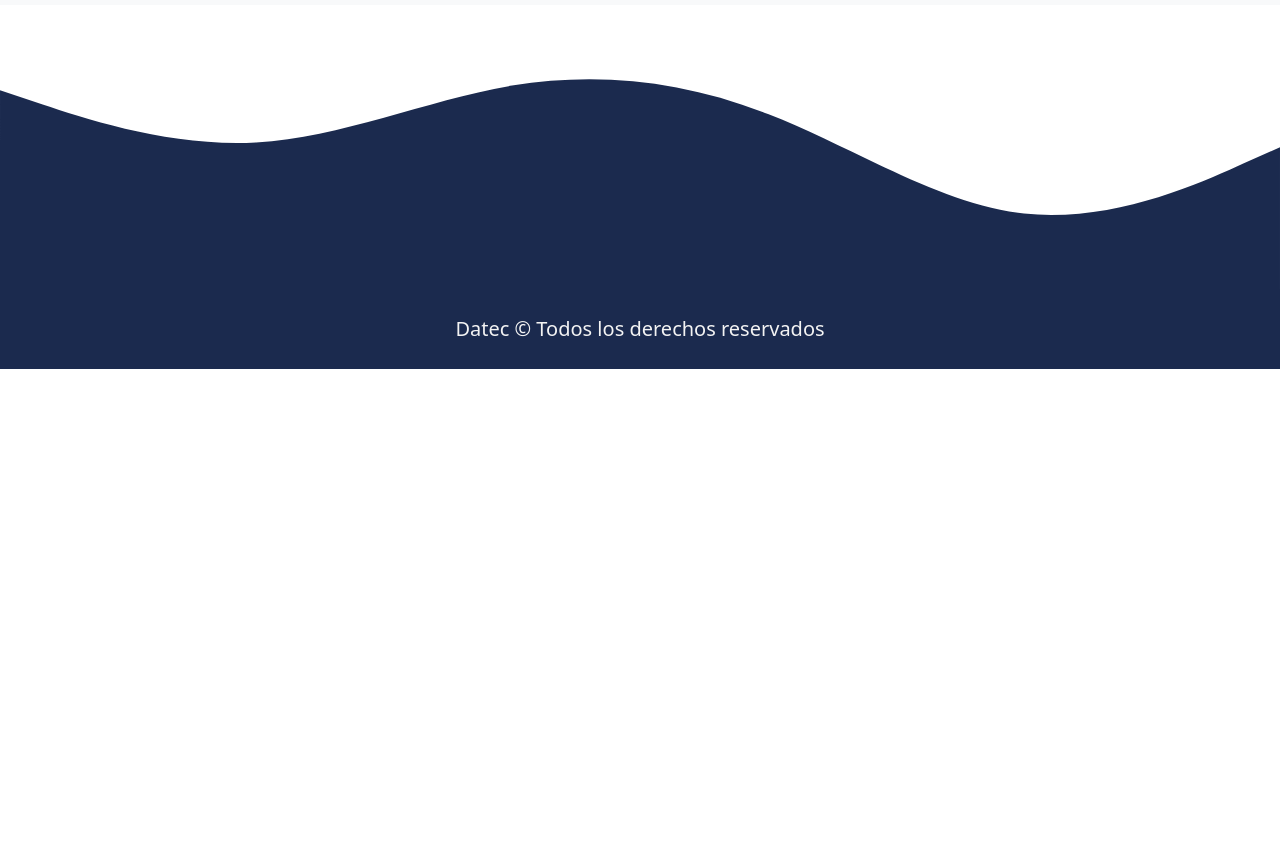
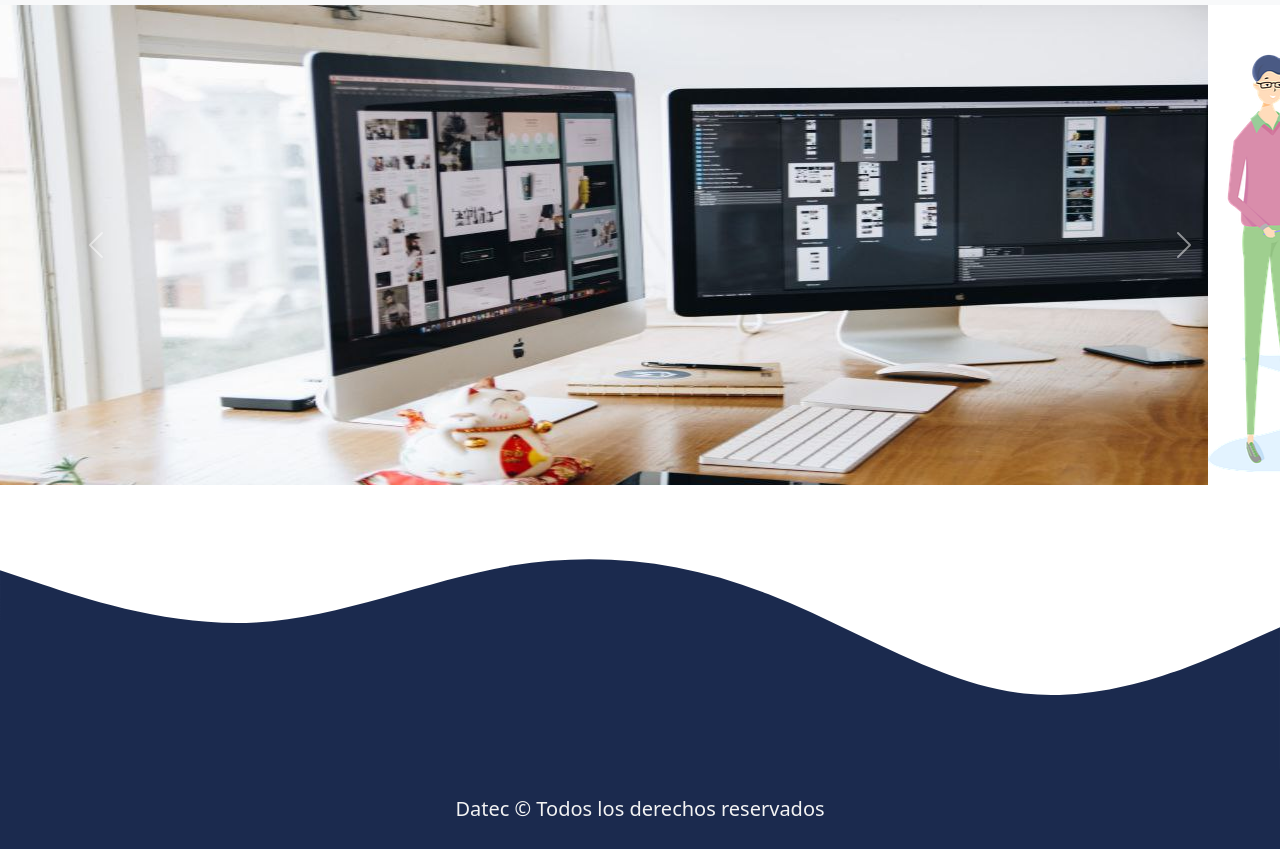
Before and after one commit to LeoNardoz333/Datec, a plain HTML site: page index.html in a window 1280 px wide. Shown: the part 91-940 px from the top of the page. Before the commit the page ends 800 px from the top, so only its background shows below. Drawn offline with nearby package versions, Linux system fonts and the light colour scheme.

Commit message:
Se agregó carrusel

```diff
--- a/css/style.css
+++ b/css/style.css
@@ -6,3 +6,7 @@ footer p{
     color: #f3f3f3;
     text-align: center;
 }
+
+.carousel-inner{
+    max-height: 30rem;
+}
--- a/index.html
+++ b/index.html
@@ -39,6 +39,26 @@
           </div>
         </div>
       </nav>
+      <!-- Carrusel -->
+      <div id="carouselExampleAutoplaying" class="carousel slide" data-bs-ride="carousel">
+        <div class="carousel-inner">
+          <div class="carousel-item active data-bs-interval=1000">
+            <img src="./img/slide2.jpg" class="d-block img-fluit" alt="...">
+          </div>
+          <div class="carousel-item data-bs-interval=1000">
+            <img src="./img/concepto.png" class="d-block img-fluit" alt="...">
+          </div>
+        </div>
+        <button class="carousel-control-prev" type="button" data-bs-target="#carouselExampleAutoplaying" data-bs-slide="prev">
+          <span class="carousel-control-prev-icon" aria-hidden="true"></span>
+          <span class="visually-hidden">Previous</span>
+        </button>
+        <button class="carousel-control-next" type="button" data-bs-target="#carouselExampleAutoplaying" data-bs-slide="next">
+          <span class="carousel-control-next-icon" aria-hidden="true"></span>
+          <span class="visually-hidden">Next</span>
+        </button>
+      </div>
+
       <section>
         <svg xmlns="http://www.w3.org/2000/svg" viewBox="0 0 1440 320"><path fill="#1b2a4e" fill-opacity="1" d="M0,96L48,112C96,128,192,160,288,154.7C384,149,480,107,576,90.7C672,75,768,85,864,122.7C960,160,1056,224,1152,234.7C1248,245,1344,203,1392,181.3L1440,160L1440,320L1392,320C1344,320,1248,320,1152,320C1056,320,960,320,864,320C768,320,672,320,576,320C480,320,384,320,288,320C192,320,96,320,48,320L0,320Z"></path></svg>
       </section>
```
